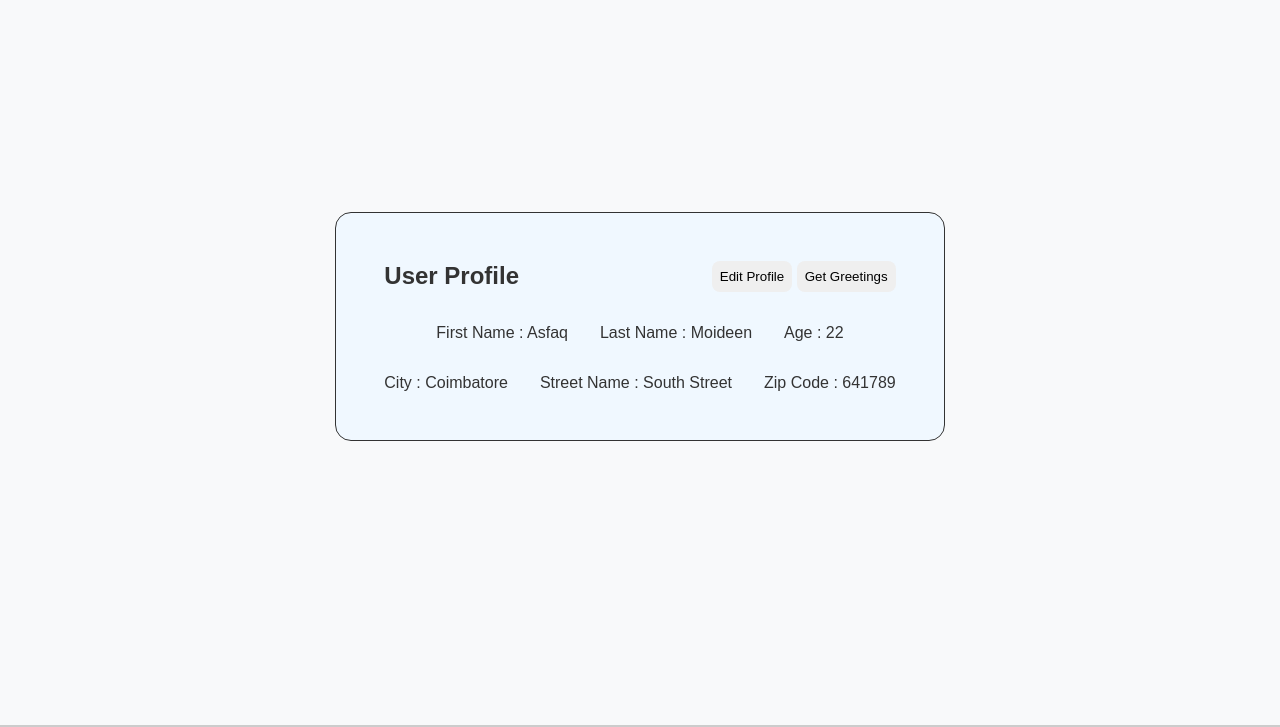
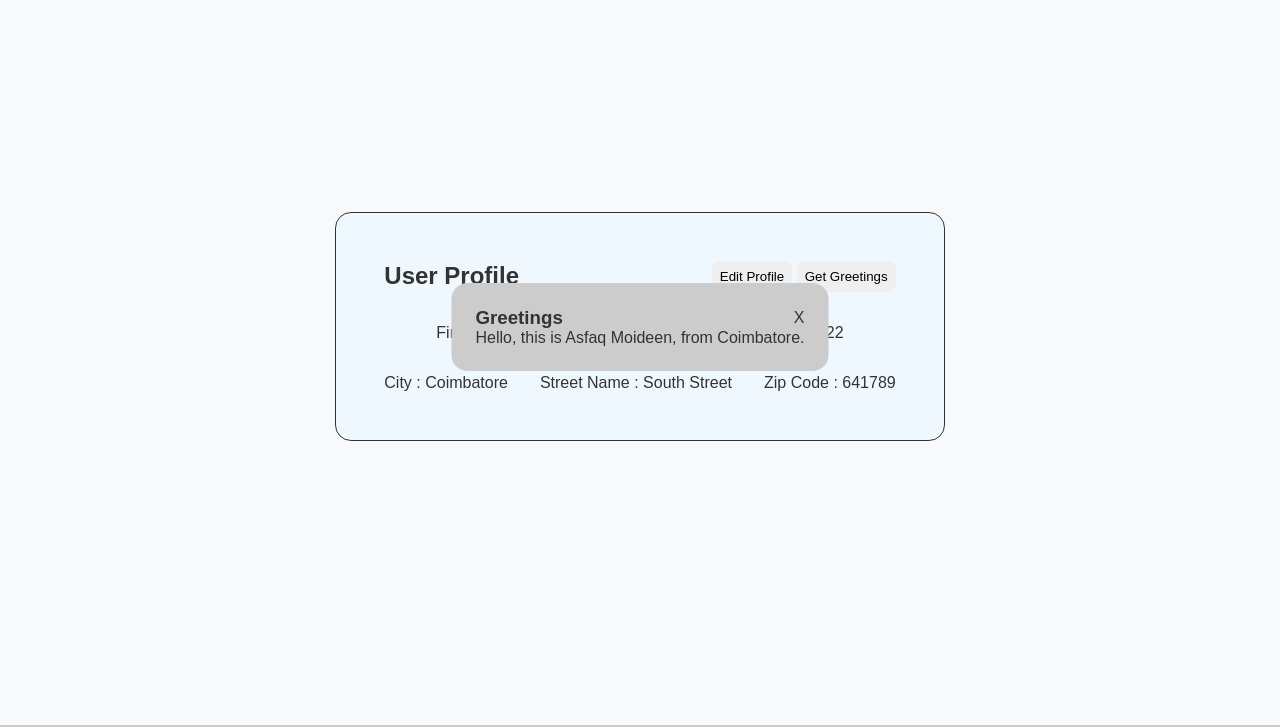
Before and after one commit to asfaqmoideen/UPDMS, a website built with Vite: page index.html in a window 1280 px wide. Both pictures are taken after a click on the button "Get Greetings". Shown: the part 73-800 px from the top of the page. Built offline with nearby package versions, Linux system fonts and the light colour scheme; no server answers.

Commit message:
minor changes

```diff
--- a/index.html
+++ b/index.html
@@ -17,7 +17,7 @@
             </ul>
         </nav>
     </header>
-    <div class="editmodal hidden" id="editmodal">
+    <div class="modal hidden" id="editmodal">
         <form id="editform">
             <div class="headgrp">
                 <h2>User Profile Form</h2>
@@ -56,6 +56,13 @@
 
                 <button type="submit" >Update Profile</button>
         </form>
+    </div>
+    <div class="modal hidden" id="greetingcard">
+        <div class="headgrp">
+            <h3>Greetings</h3>
+            <span id="greetclose">X</span>
+        </div>
+        <p id="greetingmessage"></p>
     </div>
     <main class="container">
         <section id="section1">
--- a/src/Controllers.js
+++ b/src/Controllers.js
@@ -12,10 +12,6 @@ import { users, emailList } from "./data";
         addUser(user){
             console.log(users.set(user.id, user));
             console.log(emailList.add(user.email));
-        }
-        updateUser(user){
-            console.log(users.set(user.id, user));
-             console.log(emailList.add(user.email));
         }
          viewAllUsers(){
             return users;
@@ -40,6 +36,9 @@ import { users, emailList } from "./data";
             this.userUI.setProfileValues(users.get(this.currentUserId));
         }
 
+        trySettingGreeting(){
+            this.userUI.setGreeting(users.get(this.currentUserId));
+        }
     }
 
 class UIController{
@@ -63,6 +62,17 @@ class UIController{
     setImage(img){
         document.getElementById("imageid").src = img;
     }
+
+    setGreeting(user){
+        document.getElementById("greetingcard").classList.remove("hidden");
+        document.getElementById("greetingmessage").innerHTML = this.generategreetMessage(user)
+    }
+
+    generategreetMessage(user){
+        return `
+        Hello, this is ${user.firstName} ${user.lastName},
+        from ${user.city}.`
+    }
 }
 
 export class AdditionalFeatures{
@@ -70,6 +80,7 @@ export class AdditionalFeatures{
         this.ui = new UIController();
         this.generator = this.imgGenerator();
     }
+
     generateFibo(n) {
         const fibo = [...this.fibonacci(n)];
         console.log(fibo);
@@ -98,7 +109,7 @@ export class AdditionalFeatures{
     }
 
     async getImageFromInternet() {
-        const { value: user } = await this.generator.next();
+        const user = (await this.generator.next()).value;
 
         if (user && user.image) {
             this.ui.setImage(user.image);
--- a/src/index.js
+++ b/src/index.js
@@ -5,6 +5,7 @@ document.addEventListener("DOMContentLoaded", () => {
     const addfeat = new AdditionalFeatures();
     userCon.populateUserProfile();
     addfeat.getImageFromInternet();
+
     document.getElementById("fibobtn").addEventListener("click", () => {
         addfeat.generateFibo(document.getElementById("fiboinput").value);
     })
@@ -19,6 +20,13 @@ document.addEventListener("DOMContentLoaded", () => {
 
     document.getElementById('closebtn').addEventListener("click", ()=>{
         document.getElementById("editmodal").classList.add("hidden")
+    });
+
+    document.getElementById("greetbtn").addEventListener("click", ()=>{
+        userCon.trySettingGreeting()
+    })
+    document.getElementById('greetclose').addEventListener("click", ()=>{
+        document.getElementById('greetingcard').classList.add("hidden");
     })
 
     const form = document.getElementById('editform');
--- a/src/style.css
+++ b/src/style.css
@@ -52,7 +52,7 @@ a{
     display: none;
 }
 
-.editmodal{
+.modal{
     position: absolute;
     top: 50%;
     left: 50%;
```
